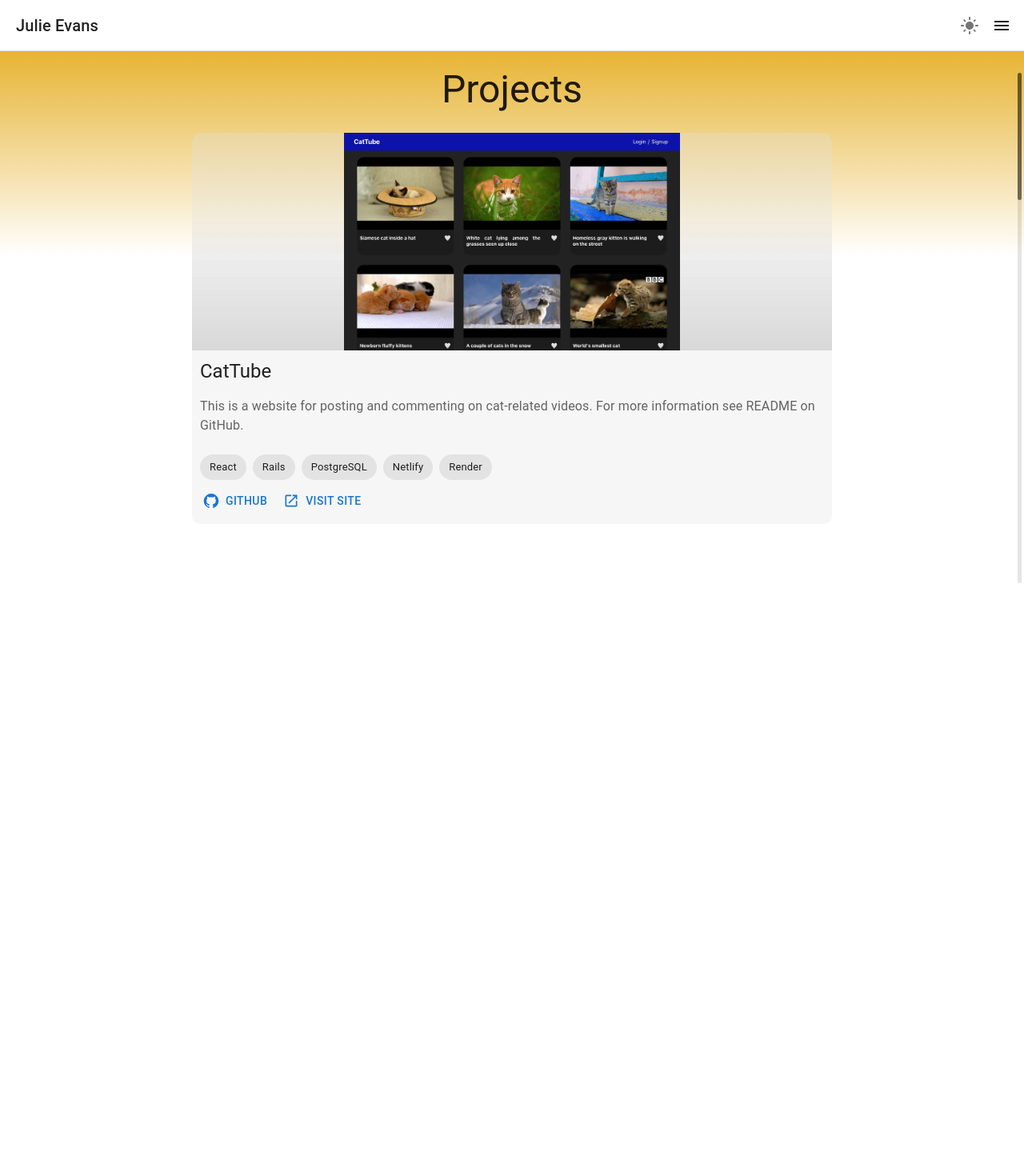
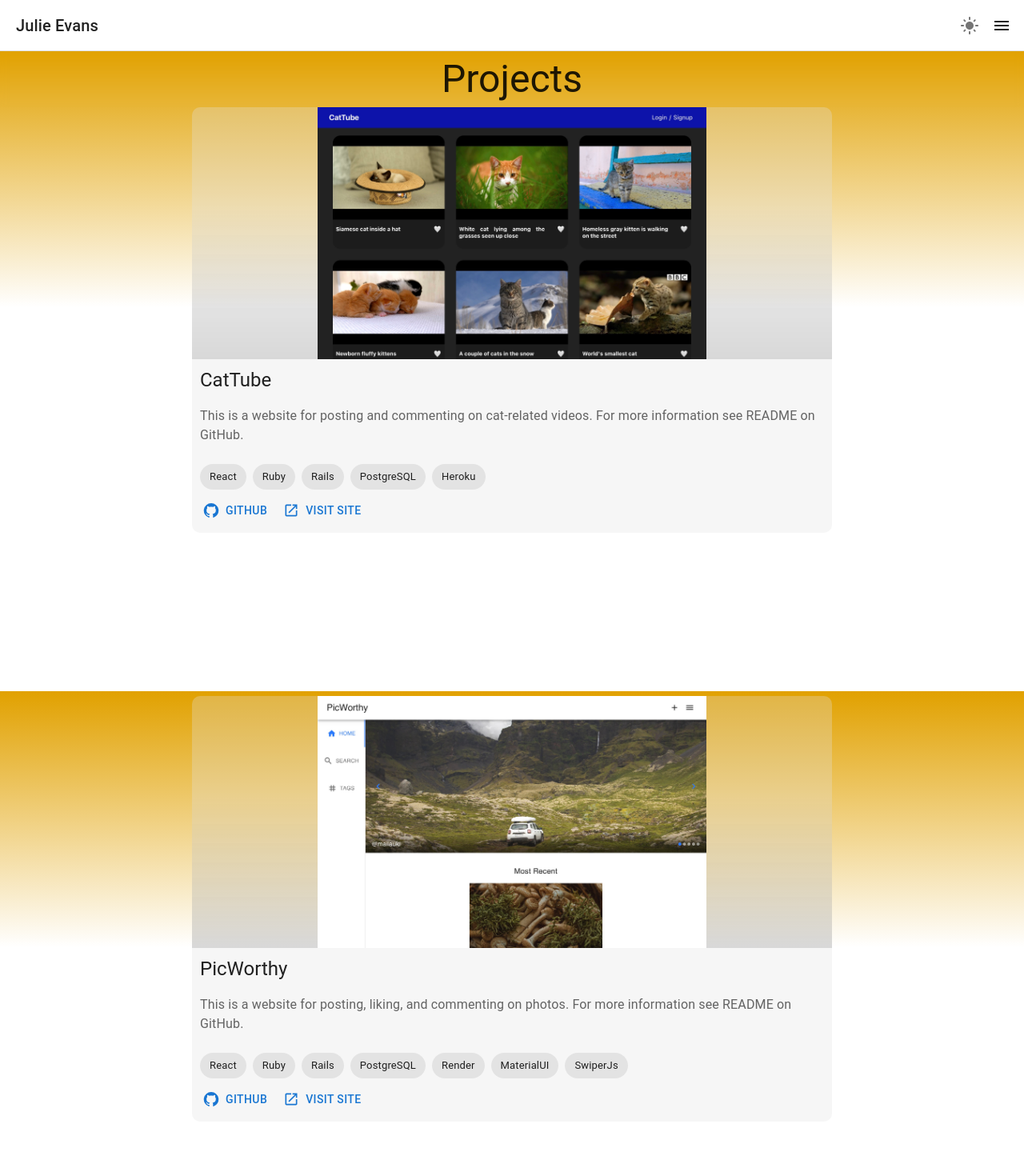
Before and after one commit to mailauki/portfolio-v1, a React (Create React App) app: page /projects in a window 1280 px wide. Shown: the top 1470 px of the page at 80% size. Before the commit the page ends 800 px from the top, so only its background shows below. Built offline with nearby package versions, Linux system fonts and the light colour scheme.

Commit message:
Updated scroll css

```diff
--- a/src/App.css
+++ b/src/App.css
@@ -22,6 +22,14 @@ a {
   margin-bottom: 64px;
 }
 
+.Page {
+  height: 100%;
+  text-align: center;
+  display: flex;
+  flex-direction: column;
+  gap: 64px;
+}
+
 .Swiper {
   height: calc(100vh - 148px);
   width: 100%;
@@ -29,19 +37,13 @@ a {
 }
 
 .Slide {
-  height: calc(100vh - 148px);
-  margin: auto 20px;
+  min-height: calc(100vh - 128px);
+  margin: auto 0;
   display: flex;
   flex-direction: column;
   justify-content: center;
   align-items: center;
   z-index: 0;
-}
-
-.Page {
-  height: 100%;
-  text-align: center;
-  padding-top: 20px;
 }
 
 .row {
@@ -50,22 +52,31 @@ a {
   align-items: stretch;
 }
 
-.split-column {
-  align-items: flex-start;
-  margin: auto 20px;
+.Card {
+  overflow: hidden;
+  height: calc(100vh - 268px);
+  width: 80%;
+  max-width: 800px;
+  text-align: left;
+  border-radius: 10px;
+  margin: 0 auto;
+  display: flex;
+  flex-direction: column;
   align-items: stretch;
+  justify-content: space-between;
 }
 
-.Intro {
-  margin-right: 20px;
-  padding: 10px;
+.Panels {
+  padding-top: 20px;
+  margin: 20px;
+  display: grid;
+  grid-template-columns: repeat(2, 1fr);
+  gap: 20px;
 }
 
-.Card {
-  margin-right: 20px;
-  overflow: hidden;
-  width: 80%;
-  max-width: 800px;
+.Panel:nth-child(3) {
+  grid-column-start: 1;
+  grid-column-end: 3;
 }
 
 .wrap {
@@ -93,13 +104,41 @@ a {
   margin: auto 10px;
 }
 
+.hidden {
+  opacity: 0;
+  filter: blur(5px);
+  transform: translateX(-100%);
+  transition: all 1s;
+}
+
+.show {
+  opacity: 1;
+  filter: blur(0);
+  transform: translateX(0);
+}
+
+.hidden:nth-child(2) {
+  transition-delay: 200ms;
+}
+
+.Slide:nth-child(3) {
+  transition-delay: 400ms;
+}
+
+.Slide:nth-child(4) {
+  transition-delay: 600ms;
+}
+
+@media (prefers-reduced-motion) {
+  .hidden {
+    transition: none;
+  }
+}
+
 @media (max-width: 640px) {
-  .split-column {
+  .Panels {
+    display: flex;
     flex-direction: column;
-  }
-  .Intro {
-    margin-right: auto;
-    margin-bottom: 20px;
   }
   .wrap, .grid {
     flex-direction: column;
@@ -109,11 +148,17 @@ a {
   }
 }
 
-@media (max-height: 400px) {
-  .project {
-    display: none;
-  }
+@media (max-height: 450px) {
   .Avatar span {
     display: none;
   }
+  .Card p {
+    display: none;
+  }
 }
+
+@media (max-height: 500px) {
+  .project-image {
+    display: none;
+  }
+}
--- a/src/App.js
+++ b/src/App.js
@@ -1,4 +1,5 @@
-import { useState } from 'react';
+import { useEffect, useState } from 'react';
+import { useLocation } from 'react-router-dom';
 import Header from './components/Header';
 import Content from './components/Content';
 import './App.css';
@@ -7,6 +8,7 @@ import CssBaseline from '@mui/material/CssBaseline';
 
 function App() {
   const [darkMode, setDarkMode] = useState(false)
+  const location = useLocation()
 
   function handleDarkMode() {
     setDarkMode(!darkMode)
@@ -36,6 +38,23 @@ function App() {
     }
   })
 
+  useEffect(() => {
+    const observer = new IntersectionObserver((entries) => {
+      entries.forEach((entry) => {
+        if(entry.isIntersecting) {
+          entry.target.classList.add("show")
+        } else {
+          entry.target.classList.remove("show")
+        }
+      })
+    })
+
+    const hiddenElements = document.querySelectorAll(".hidden")
+    hiddenElements.forEach((el) => observer.observe(el))
+
+    window.scrollTo(0,0)
+  }, [location.pathname])
+
   return (
     <ThemeProvider theme={darkMode ? darkTheme : theme}>
       <CssBaseline />
--- a/src/components/Contact.js
+++ b/src/components/Contact.js
@@ -15,6 +15,7 @@ function Contact() {
       sx={{
         backgroundColor: theme.palette.box,
         borderRadius: "10px",
+        height: "100%"
       }}
     >
       <ListItem>
--- a/src/components/Intro.js
+++ b/src/components/Intro.js
@@ -14,10 +14,10 @@ function Intro() {
   return (
     <ThemeProvider theme={fontTheme}>
       <Box
-        className="Intro"
         sx={{
           backgroundColor: theme.palette.box,
           borderRadius: "10px",
+          padding: "10px"
         }}
       >
         <Box className="row">
--- a/src/components/ProjectCard.js
+++ b/src/components/ProjectCard.js
@@ -3,35 +3,28 @@ import { useTheme } from '@mui/material/styles';
 import GitHubIcon from '@mui/icons-material/GitHub';
 import OpenIcon from '@mui/icons-material/OpenInNew';
 
-function ProjectCard({ title, description, image, githubLink, deployLink, tags }) {
+function ProjectCard({ info }) {
+  const { title, description, image, githubLink, deployLink, tags } = info
   const theme = useTheme()
 
   return (
     <Box
       className="Card"
-      height="75%"
       sx={{
-        textAlign: "left",
-        borderRadius: "10px",
-        margin: "0 auto",
-        backgroundColor: theme.palette.mode === "dark" ? "rgba(60,60,60,0.3)" : "rgba(225,225,225,0.3)",
-        display: "flex",
-        flexDirection: "column",
-        alignItems: "stretch",
-        justifyContent: "space-between",
+        backgroundColor: theme.palette.mode === "dark" ? "rgba(60,60,60,0.3)" : "rgba(225,225,225,0.3)"
       }}
     >
       <img
         src={image ? image : `https://via.placeholder.com/310x200?text=${title}`}
         alt={title}
-        className="project"
+        className="project-image"
         style={{
           filter: theme.palette.mode === "dark" ? "opacity(0.8)" : "opacity(1)",
           minHeight: "100px",
           height: "40%",
           objectFit: "contain",
           background: `linear-gradient(to top, ${theme.palette.divider}, transparent 60%)`,
-          flexGrow: 2
+          flexGrow: 1
         }}
       />
       <Box
--- a/src/components/Skills.js
+++ b/src/components/Skills.js
@@ -32,8 +32,8 @@ function Skills() {
       sx={{
         backgroundColor: theme.palette.box,
         borderRadius: "10px",
-        margin: "20px",
-        padding: 0,
+        // margin: "20px",
+        padding: 0
       }}
     >
       <ListItem sx={{ width: "fit-content", mr: 1 }}>
--- a/src/index.css
+++ b/src/index.css
@@ -11,3 +11,7 @@ code {
   font-family: source-code-pro, Menlo, Monaco, Consolas, 'Courier New',
     monospace;
 }
+
+html {
+  scroll-behavior: smooth;
+}
--- a/src/pages/AboutMe.js
+++ b/src/pages/AboutMe.js
@@ -5,12 +5,16 @@ import { Box } from '@mui/material';
 
 function AboutMe() {
   return (
-    <Box className="Page">
-      <Box className="row split-column">
+    <Box className="Page Panels">
+      <Box className="Panel hidden">
         <Intro />
+      </Box>
+      <Box className="Panel hidden">
         <Contact />
       </Box>
-      <Skills />
+      <Box className="Panel hidden">
+        <Skills />
+      </Box>
     </Box>
   )
 }
--- a/src/pages/Home.js
+++ b/src/pages/Home.js
@@ -2,10 +2,10 @@ import { Link } from 'react-router-dom';
 import { Typography, Fab, Button, Link as Anchor, Box, Avatar, Badge } from '@mui/material';
 import { useTheme } from '@mui/material/styles';
 import EmailIcon from '@mui/icons-material/Email';
-import { Swiper, SwiperSlide } from 'swiper/react';
-import 'swiper/css';
-import "swiper/css/scrollbar";
-import { Scrollbar, Mousewheel } from "swiper";
+// import { Swiper, SwiperSlide } from 'swiper/react';
+// import 'swiper/css';
+// import "swiper/css/scrollbar";
+// import { Scrollbar, Mousewheel } from "swiper";
 import AvatarImage from '../images/avatar.jfif';
 
 function Home() {
@@ -13,7 +13,7 @@ function Home() {
 
   return (
     <Box className="Page">
-      <Swiper
+      {/* <Swiper
         className={`Swiper ${theme.palette.mode === "dark" ? "dark" : "light"}`}
         direction={"vertical"}
         slidesPerView="auto"
@@ -83,7 +83,69 @@ function Home() {
             <Button component={Link} to="/about-me">Learn More</Button>
           </Box>
         </SwiperSlide>
-      </Swiper>
+      </Swiper> */}
+      <Box className="Slide">
+        <Typography variant="h3" noWrap className="hidden">
+          Julie <span className="span">M. </span>Evans
+        </Typography>
+        <Box className="wrap hidden">
+          <Typography variant="subtitle1" noWrap>
+            Web Developer<span className="span">/</span>
+          </Typography>
+          <Typography variant="subtitle1" noWrap>
+            Software Engineer<span className="span">/</span>
+          </Typography>
+          <Typography variant="subtitle1" noWrap>
+            Full-Stack Developer
+          </Typography>
+        </Box>
+        <Box className="hidden">
+          <Fab
+            variant="extended"
+            color="primary"
+            aria-label="contact-me"
+            sx={{ mt: 1, zIndex: 1 }}
+            component={Anchor}
+            href="mailto:juliemevans17@gmail.com"
+            target="_blank"
+          >
+            <EmailIcon sx={{ mr: 1 }} />
+            Contact Me
+          </Fab>
+        </Box>
+      </Box>
+      <Box className="Slide">
+        <Typography variant="h3" className="hidden">Projects</Typography>
+        <Typography variant="subtitle1" className="hidden">Some of my most recent Projects that I've made.</Typography>
+        <Box className="hidden">
+          <Button component={Link} to="/projects" className="hidden">See My Work</Button>
+        </Box>
+      </Box>
+      <Box className="Slide">
+        <Box className="hidden">
+          <Badge
+            overlap="circular"
+            badgeContent={<Typography sx={{ fontSize: "5rem" }}>👋</Typography>}
+            anchorOrigin={{
+              vertical: "bottom", horizontal: "left"
+            }}
+            sx={{ margin: 2 }}
+          >
+            <Avatar
+              src={AvatarImage}
+              sx={{
+                width: 184,
+                height: 184
+              }}
+            />
+          </Badge>
+        </Box>
+        <Typography variant="h3" className="hidden">About Me</Typography>
+        <Typography variant="subtitle1" className="hidden">New to Tech, but excited for more.</Typography>
+        <Box className="hidden">
+          <Button component={Link} to="/about-me">Learn More</Button>
+        </Box>
+      </Box>
     </Box>
   )
 }
--- a/src/pages/Projects.js
+++ b/src/pages/Projects.js
@@ -4,20 +4,66 @@ import { useTheme } from '@mui/material/styles';
 import CatTubeProjectImage from '../images/cat-tube.jpg';
 import PicWorthyProjectImage from '../images/pic-worthy.jpg';
 import LeBanqueDuPorcineImage from '../images/le-banque-du-porcine.jpg'
-import { Swiper, SwiperSlide } from 'swiper/react';
-import 'swiper/css';
-import "swiper/css/scrollbar";
-import { Scrollbar, Mousewheel } from "swiper";
+// import { Swiper, SwiperSlide } from 'swiper/react';
+// import 'swiper/css';
+// import "swiper/css/scrollbar";
+// import { Scrollbar, Mousewheel } from "swiper";
 
 function Projects() {
   const theme = useTheme()
 
+  const cardInfo = [{
+    title: "CatTube",
+    description: "This is a website for posting and commenting on cat-related videos. For more information see README on GitHub.",
+    image: CatTubeProjectImage,
+    githubLink: "https://github.com/mailauki/phase-4-project-cattube",
+    deployLink: "https://cattube-project.herokuapp.com",
+    tags: ["React", "Ruby", "Rails", "PostgreSQL", "Heroku"]
+  },
+  {
+    title: "PicWorthy",
+    description: "This is a website for posting, liking, and commenting on photos. For more information see README on GitHub.",
+    image: PicWorthyProjectImage,
+    githubLink: "https://github.com/mailauki/pic-worthy",
+    deployLink: "https://pic-worthy.onrender.com",
+    tags: ["React", "Ruby", "Rails", "PostgreSQL", "Render", "MaterialUI", "SwiperJs"]
+  },
+  {
+    title: "Le Banque du Porcine",
+    description: "This is a website for viewing balances and wish-list items, with progress bars calculated based on both. For more information see README on GitHub.",
+    image: LeBanqueDuPorcineImage,
+    githubLink: "https://github.com/mailauki/le-banque-du-porcine-version-2",
+    deployLink: "https://le-banque-du-porcine.netlify.app",
+    tags: ["NextJs", "Netlify", "Supabase", "MaterialUI", "SwiperJs"]
+  },
+  {
+    title: "PokeTracker",
+    description: "This is a website for viewing viewing pokemon, pokedexes, and tracking your collection. For more information see README on GitHub.",
+    image: "",
+    githubLink: "https://github.com/mailauki/poke-tracker",
+    deployLink: "https://poke-tracker.netlify.app",
+    tags: ["React", "TypeScript", "Netlify", "MaterialUI"]
+  }]
+
   return (
     <Box className="Page">
-      <Box sx={{ position: "absolute", top: "84px", width: "100%", alignItems: "center", textAlign: "center", zIndex: 1 }}>
+      <Box
+        sx={{
+          position: "fixed",
+          top: "64px",
+          height: "70px",
+          width: "100%",
+          textAlign: "center",
+          display: "flex",
+          justifyContent: "center",
+          alignItems: "center",
+          zIndex: 1,
+          backdropFilter: "blur(5px)"
+        }}
+      >
         <Typography variant="h3">Projects</Typography>
       </Box>
-      <Swiper
+      {/* <Swiper
         className={`Swiper ${theme.palette.mode === "dark" ? "dark" : "light"}`}
         direction={"vertical"}
         slidesPerView="auto"
@@ -26,7 +72,7 @@ function Projects() {
         modules={[Scrollbar, Mousewheel]}
       >
         <SwiperSlide>
-          <Box className="Slide">
+          <Box className="Slide hidden">
             <ProjectCard
               title="CatTube"
               description="This is a website for posting and commenting on cat-related videos. For more information see README on GitHub."
@@ -38,7 +84,7 @@ function Projects() {
           </Box>
         </SwiperSlide>
         <SwiperSlide>
-          <Box className="Slide">
+          <Box className="Slide hidden">
             <ProjectCard
               title="PicWorthy"
               description="This is a website for posting, liking, and commenting on photos. For more information see README on GitHub."
@@ -50,7 +96,7 @@ function Projects() {
           </Box>
         </SwiperSlide>
         <SwiperSlide>
-          <Box className="Slide">
+          <Box className="Slide hidden">
             <ProjectCard
               title="Le Banque du Porcine"
               description="This is a website for viewing balances and wish-list items, with progress bars calculated based on both. For more information see README on GitHub."
@@ -62,7 +108,7 @@ function Projects() {
           </Box>
         </SwiperSlide>
         <SwiperSlide>
-          <Box className="Slide">
+          <Box className="Slide hidden">
             <ProjectCard
               title="PokeTracker"
               description="This is a website for viewing viewing pokemon, pokedexes, and tracking your collection. For more information see README on GitHub."
@@ -73,7 +119,15 @@ function Projects() {
             />
           </Box>
         </SwiperSlide>
-      </Swiper>
+      </Swiper> */}
+
+      {cardInfo.map((info) => (
+        <Box className="Slide hidden">
+          <ProjectCard
+            info={info}
+          />
+        </Box>
+      ))}
     </Box>
   )
 }
```
